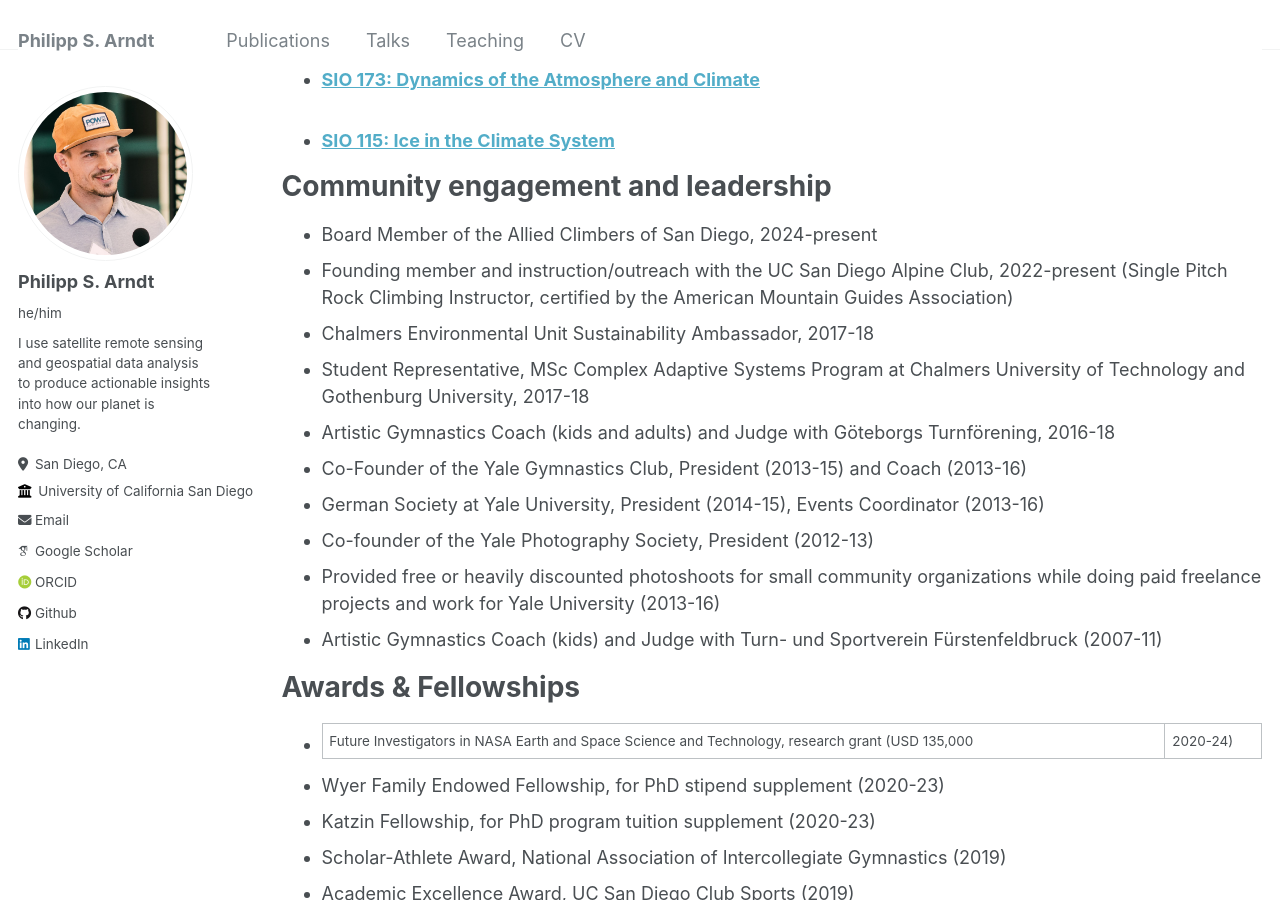
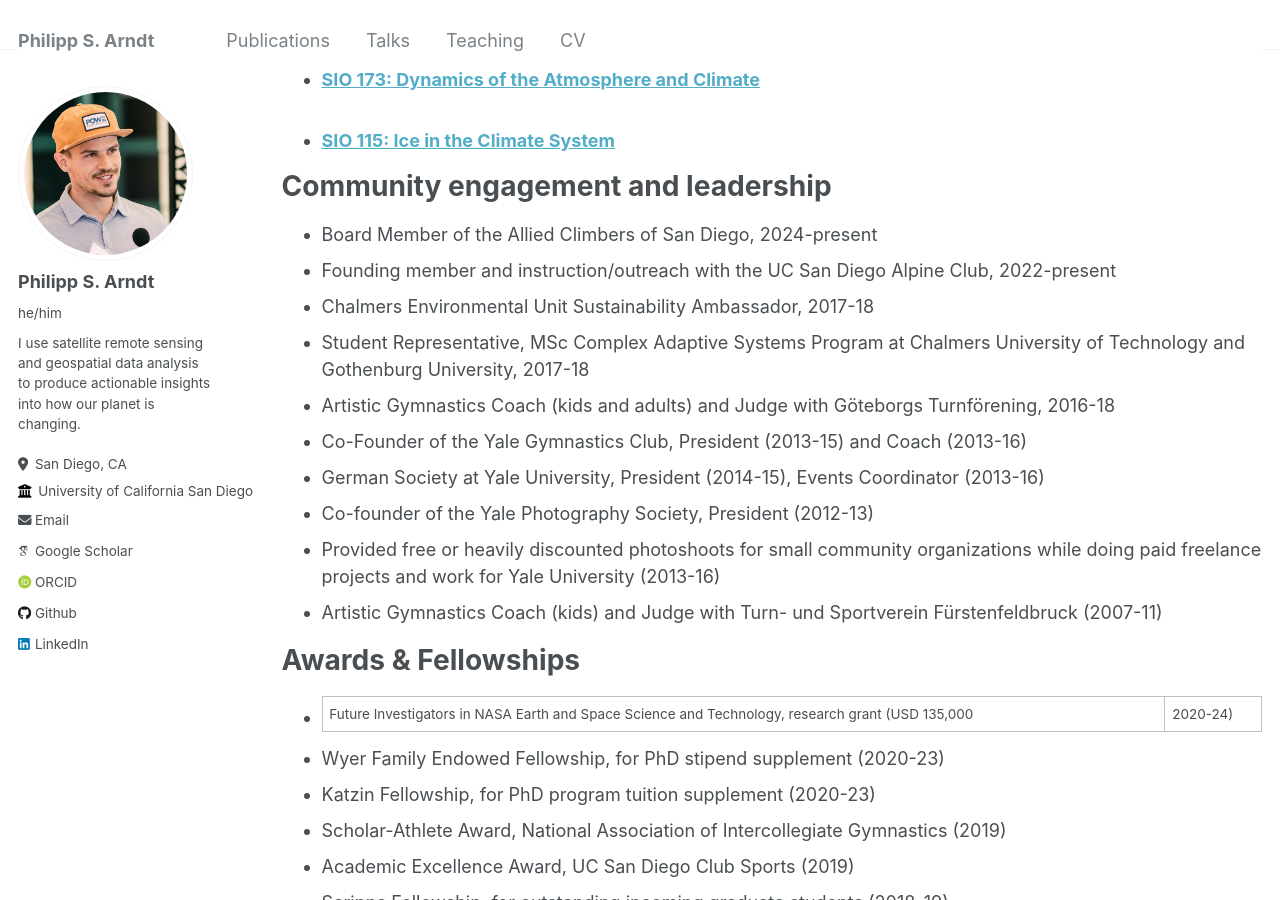
Before and after one commit to fliphilipp/fliphilipp.github.io, a Jekyll site: the page built from _pages/cv.md, in a window 1280 px wide and 900 px high, scrolled down 1900 px. Built offline with Jekyll 4.4.1, drawn with Linux system fonts in a browser that asks for light colours; some web fonts are replaced.

Commit message:
Update cv.md

```diff
--- a/_pages/cv.md
+++ b/_pages/cv.md
@@ -65,7 +65,7 @@ Teaching
 Community engagement and leadership
 ======
 * Board Member of the Allied Climbers of San Diego, 2024-present
-* Founding member and instruction/outreach with the UC San Diego Alpine Club, 2022-present (Single Pitch Rock Climbing Instructor, certified by the American Mountain Guides Association)
+* Founding member and instruction/outreach with the UC San Diego Alpine Club, 2022-present
 * Chalmers Environmental Unit Sustainability Ambassador, 2017-18
 * Student Representative, MSc Complex Adaptive Systems Program at Chalmers University of Technology and Gothenburg University, 2017-18
 * Artistic Gymnastics Coach (kids and adults) and Judge with Göteborgs Turnförening, 2016-18
```
